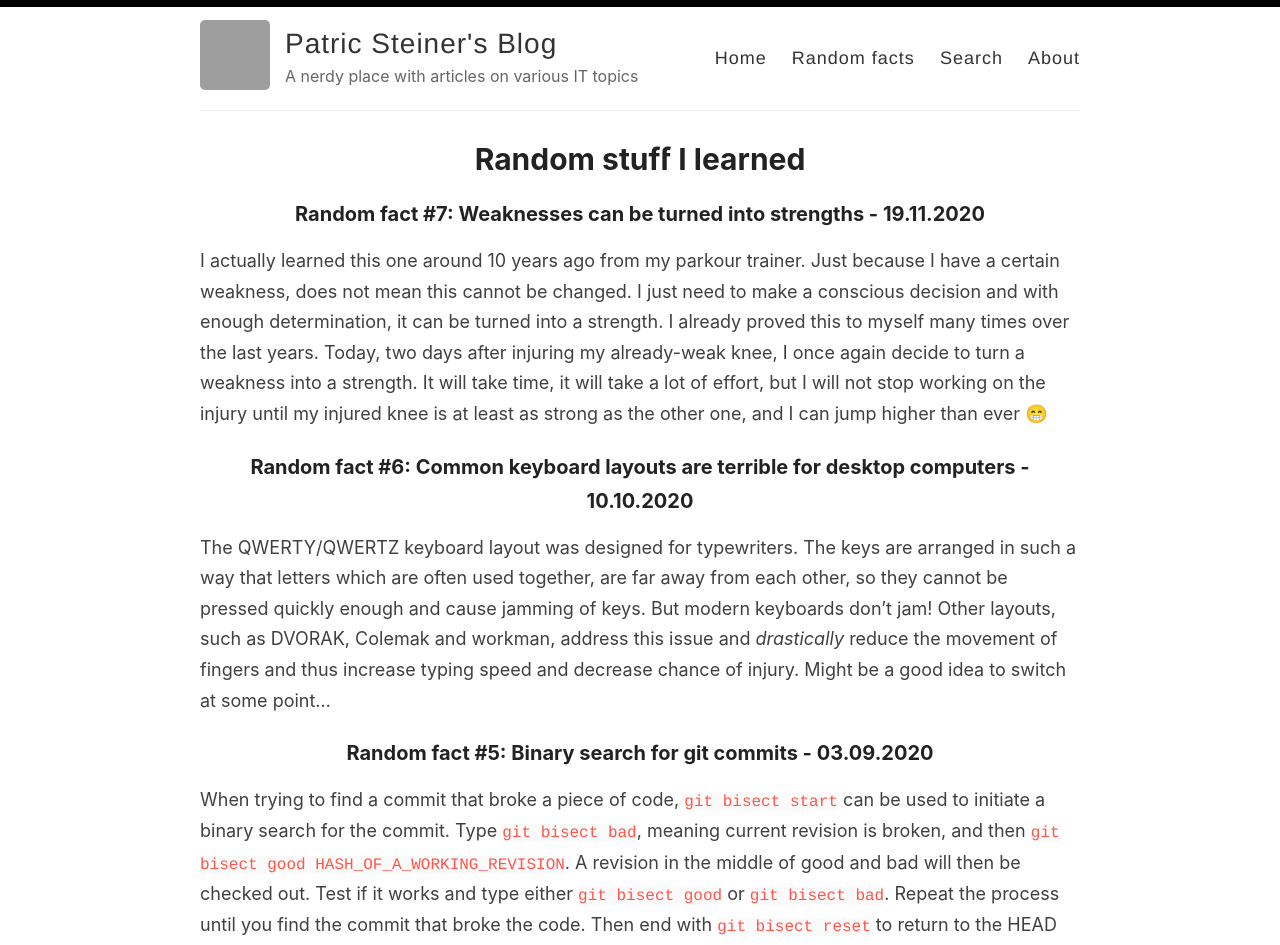
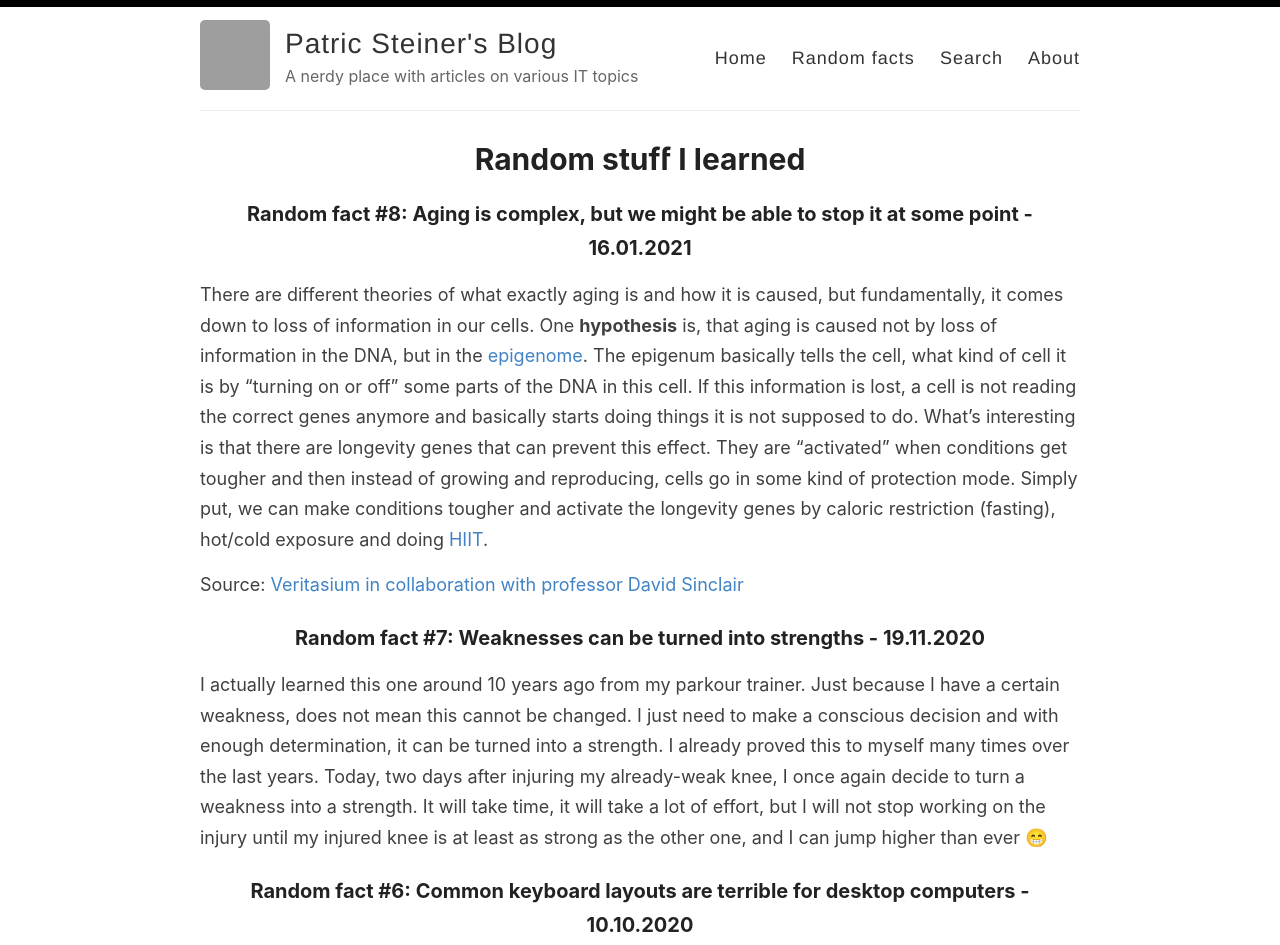
Before and after one commit to patricsteiner/patricsteiner.github.io, a Jekyll site: the page built from _pages/randomfacts.md, in a window 1280 px wide and 1400 px high. Shown: the top 945 px of the window. Built offline with Jekyll 4.4.1, drawn with Linux system fonts in a browser that asks for light colours; some of the changed text lies outside the part shown; grey boxes are pictures that could not be loaded.

Commit message:
random fact #7 about aging and longevity

```diff
--- a/_pages/randomfacts.md
+++ b/_pages/randomfacts.md
@@ -4,14 +4,33 @@ title: Random stuff I learned
 permalink: /randomfacts/
 ---
 
+### Random fact #8: Aging is complex, but we might be able to stop it at some point - 16.01.2021
+There are different theories of what exactly aging is and how it is caused, but fundamentally, it comes down to loss of information in our cells.
+One __hypothesis__ is, that aging is caused not by loss of information in the DNA, but in the [epigenome](https://en.wikipedia.org/wiki/Epigenome).
+The epigenum basically tells the cell, what kind of cell it is by "turning on or off" some parts of the DNA in this cell.
+If this information is lost, a cell is not reading the correct genes anymore and basically starts doing things it is not supposed to do.
+What's interesting is that there are longevity genes that can prevent this effect. They are "activated" when conditions get tougher and then
+instead of growing and reproducing, cells go in some kind of protection mode.
+Simply put, we can make conditions tougher and activate the longevity genes by caloric restriction (fasting), hot/cold exposure and doing [HIIT](https://en.wikipedia.org/wiki/High-intensity_interval_training).
+
+Source: [Veritasium in collaboration with professor David Sinclair](https://www.youtube.com/watch?v=QRt7LjqJ45k)
+
+
 ### Random fact #7: Weaknesses can be turned into strengths - 19.11.2020
 I actually learned this one around 10 years ago from my parkour trainer. Just because I have a certain weakness, does not mean this cannot be changed. I just need to make a conscious decision and with enough determination, it can be turned into a strength. I already proved this to myself many times over the last years. Today, two days after injuring my already-weak knee, I once again decide to turn a weakness into a strength. It will take time, it will take a lot of effort, but I will not stop working on the injury until my injured knee is at least as strong as the other one, and I can jump higher than ever 😁
 
+
+
 ### Random fact #6: Common keyboard layouts are terrible for desktop computers - 10.10.2020
-The QWERTY/QWERTZ keyboard layout was designed for typewriters. The keys are arranged in such a way that letters which are often used together, are far away from each other, so they cannot be pressed quickly enough and cause jamming of keys. But modern keyboards don't jam! Other layouts, such as DVORAK, Colemak and workman, address this issue and _drastically_ reduce the movement of fingers and thus increase typing speed and decrease chance of injury. Might be a good idea to switch at some point...
+The QWERTY/QWERTZ keyboard layout was designed for typewriters. The keys are arranged in such a way that letters which are often used together, are far away from each other, so they cannot be pressed quickly enough and cause jamming of keys. But modern keyboards don't jam! Other layouts, such as DVORAK, Colemak and Workman, address this issue and _drastically_ reduce the movement of fingers and thus increase typing speed and decrease chance of injury. Might be a good idea to switch at some point...
+
+![QWERTY vs. DVORAK heatmap](https://i.imgur.com/iVJx4OQ.png)
+
+
 
 ### Random fact #5: Binary search for git commits - 03.09.2020
 When trying to find a commit that broke a piece of code, `git bisect start` can be used to initiate a binary search for the commit. Type `git bisect bad`, meaning current revision is broken, and then `git bisect good HASH_OF_A_WORKING_REVISION`. A revision in the middle of good and bad will then be checked out. Test if it works and type either `git bisect good` or `git bisect bad`. Repeat the process until you find the commit that broke the code. Then end with `git bisect reset` to return to the HEAD 🙌.
+
 
 
 ### Random fact #4: "En passant" chess rule - 25.05.2020
```
